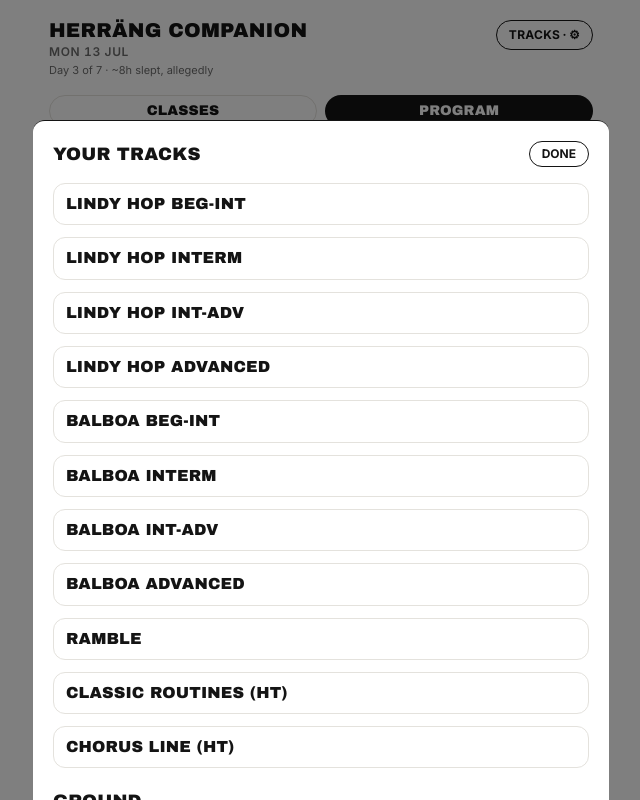
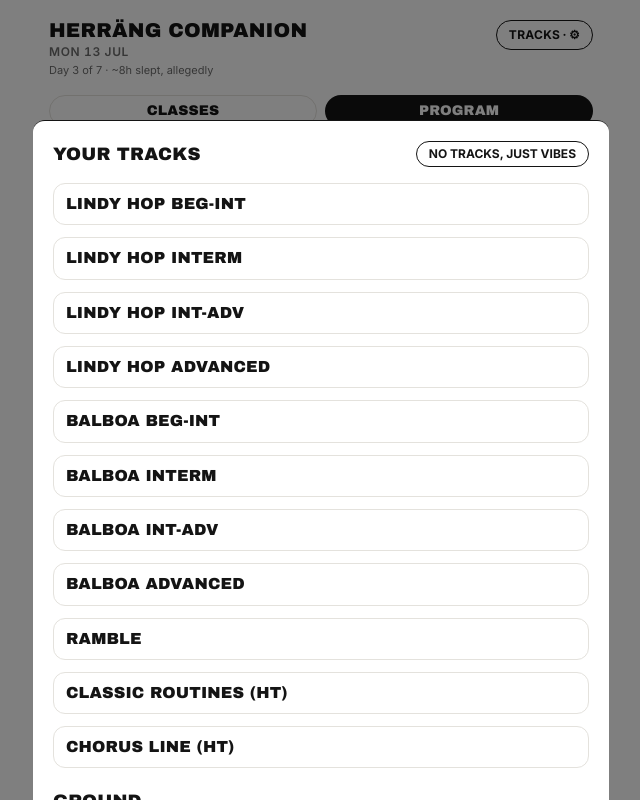
Before and after one commit to ranveeraggarwal/herrang, a Next.js app: page / in a window 1280 px wide. Shown: the top 800 px of the page, without its empty margins (319-959 px from the left). Built offline with nearby package versions, Linux system fonts and the light colour scheme.

Commit message:
Swap Done for a wink when no track is picked
The tracks sheet's close button reads "No tracks, just vibes" while
nothing's selected, and "Done" again once a track is picked.

```diff
--- a/src/components/SettingsSheet.tsx
+++ b/src/components/SettingsSheet.tsx
@@ -76,14 +76,14 @@ export function SettingsSheet({
           paddingBottom: 'calc(env(safe-area-inset-bottom) + 2rem)',
         }}
       >
-        <div className="mb-4 flex items-center justify-between">
+        <div className="mb-4 flex items-center justify-between gap-2">
           <h2 className="hg-display text-lg">Your tracks</h2>
           <button
             onClick={onClose}
-            className="rounded-full px-3 py-1 text-xs font-bold uppercase"
+            className="shrink-0 rounded-full px-3 py-1 text-xs font-bold uppercase whitespace-nowrap"
             style={{ border: '1px solid var(--hg-ink)' }}
           >
-            Done
+            {selection.levels.length === 0 ? 'No tracks, just vibes' : 'Done'}
           </button>
         </div>
 
```
